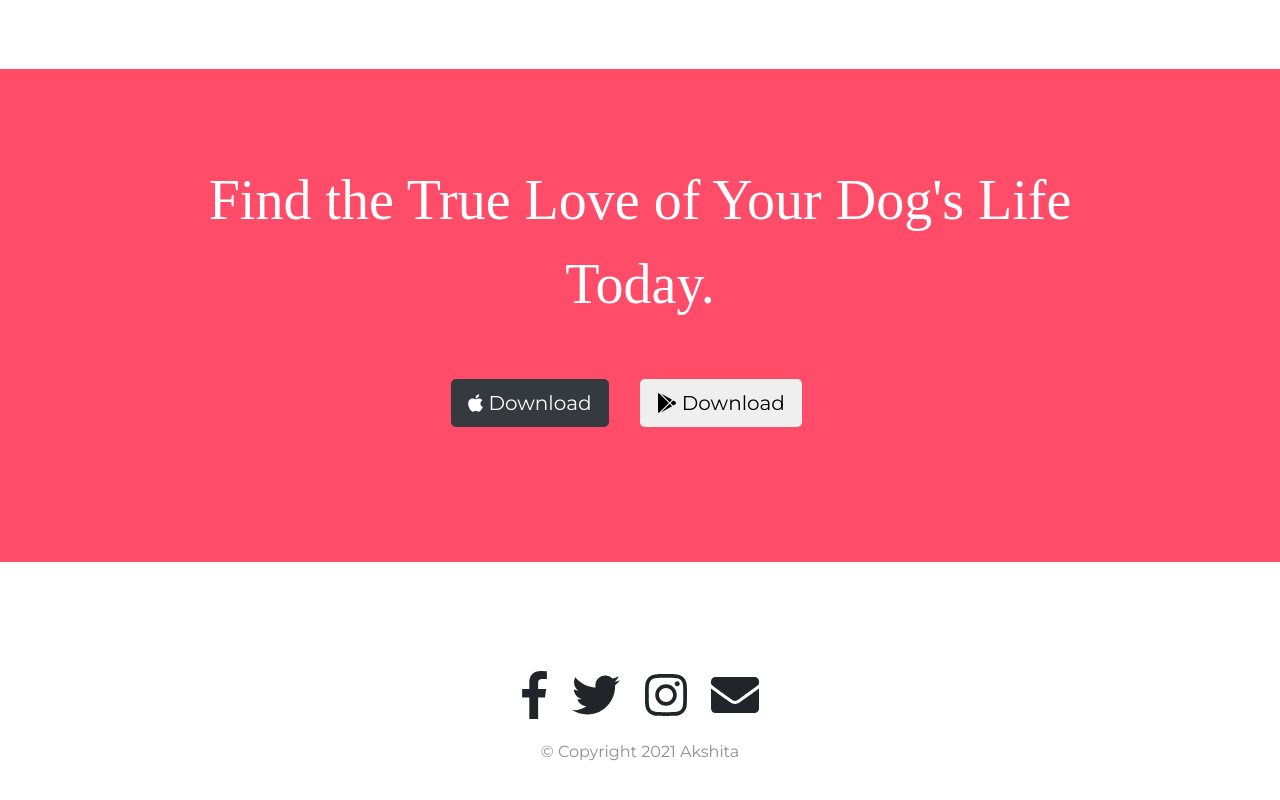
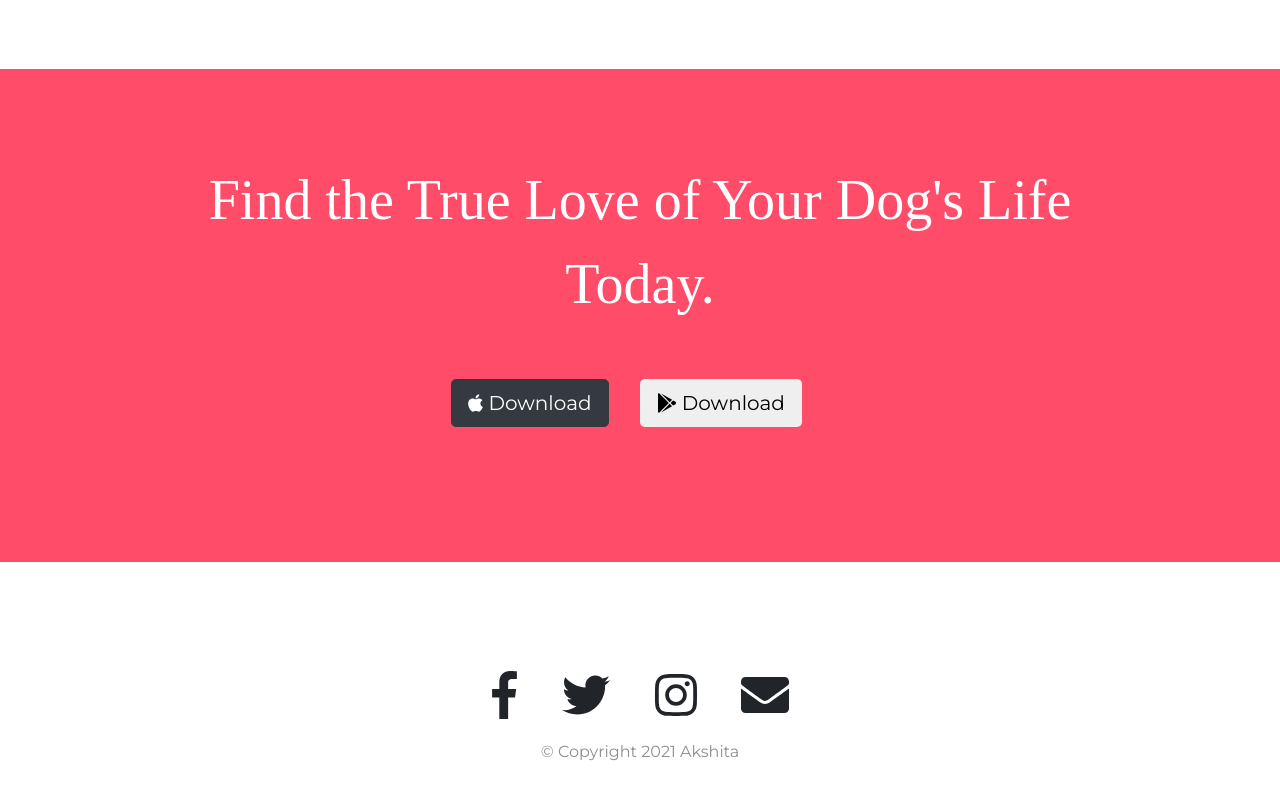
Before and after one commit to Akshita-Sharma-25/tindog_website, a plain HTML site: page index.html in a window 1280 px wide. Shown: the part 2453-3253 px from the top of the page. Drawn offline with nearby package versions, Linux system fonts and the light colour scheme.

Commit message:
Update styles.css

```diff
--- a/css/styles.css
+++ b/css/styles.css
@@ -163,7 +163,7 @@ p {
 
 
 .social-icon {
-  margin: 20px 10px;
+  margin: 20px 20px;
 }
 .social-icon:hover{
   color: grey;
```
